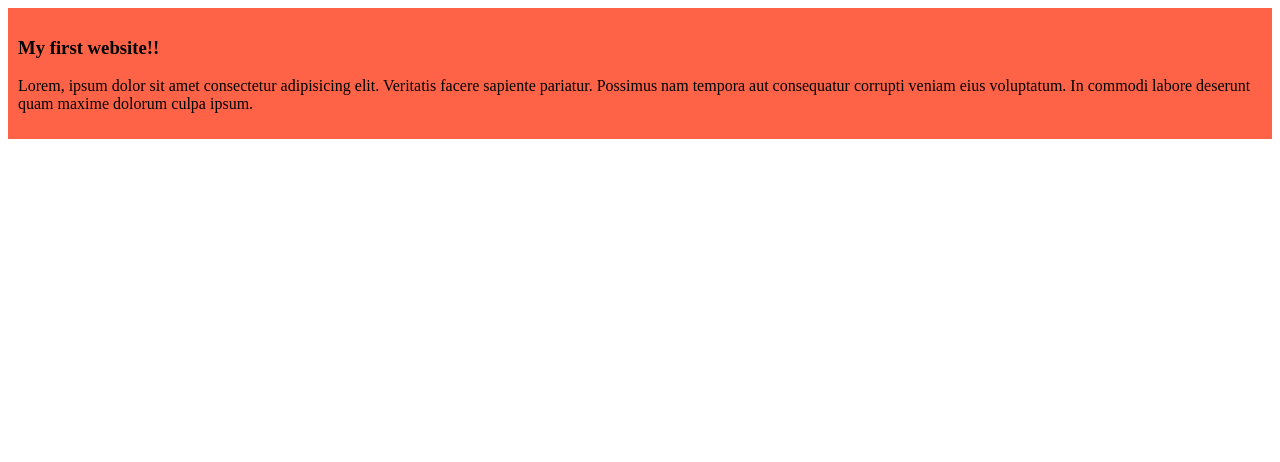
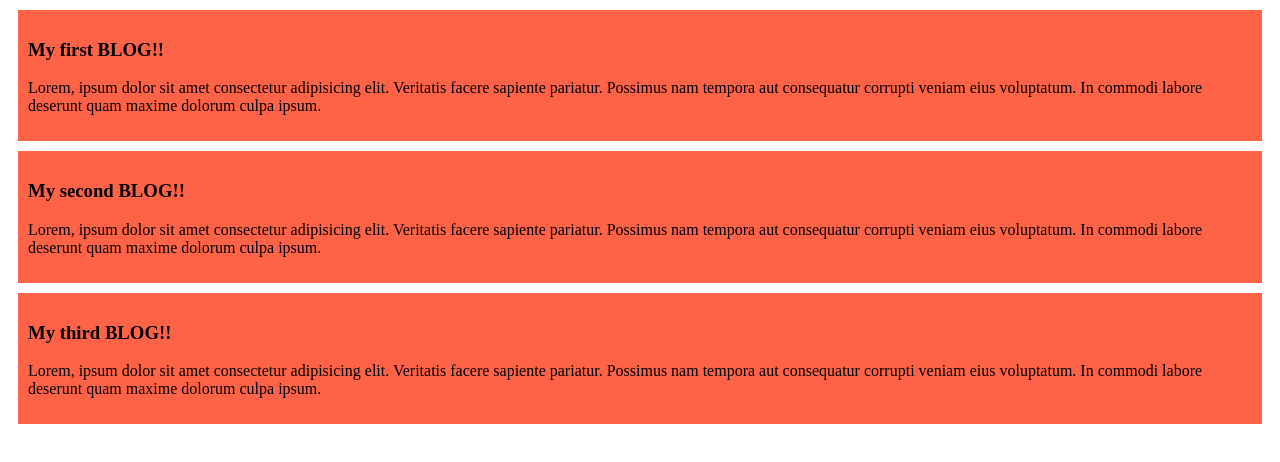
Before and after one commit to A3APT/my-first-github-repo, a plain HTML site: page index.html in a window 1280 px wide. Drawn offline with Linux system fonts and the light colour scheme.

Commit message:
added the second and third blog

```diff
--- a/index.html
+++ b/index.html
@@ -8,9 +8,18 @@
 </head>
 <body>
     <div>
-        <h3>My first website!!</h3>
+        <h3>My first BLOG!!</h3>
+        <p>Lorem, ipsum dolor sit amet consectetur adipisicing elit. Veritatis facere sapiente pariatur. Possimus nam tempora aut consequatur corrupti veniam eius voluptatum. In commodi labore deserunt quam maxime dolorum culpa ipsum.</p>
+    </div>
+    <div>
+        <h3>My second BLOG!!</h3>
+        <p>Lorem, ipsum dolor sit amet consectetur adipisicing elit. Veritatis facere sapiente pariatur. Possimus nam tempora aut consequatur corrupti veniam eius voluptatum. In commodi labore deserunt quam maxime dolorum culpa ipsum.</p>
+    </div>
+    <div>
+        <h3>My third BLOG!!</h3>
         <p>Lorem, ipsum dolor sit amet consectetur adipisicing elit. Veritatis facere sapiente pariatur. Possimus nam tempora aut consequatur corrupti veniam eius voluptatum. In commodi labore deserunt quam maxime dolorum culpa ipsum.</p>
     </div>
 
 </body>
+
 </html>
--- a/styles/blog.css
+++ b/styles/blog.css
@@ -1,4 +1,5 @@
 div{
     background-color: tomato;
     padding: 10px;
+    margin: 10px;
 }
```
